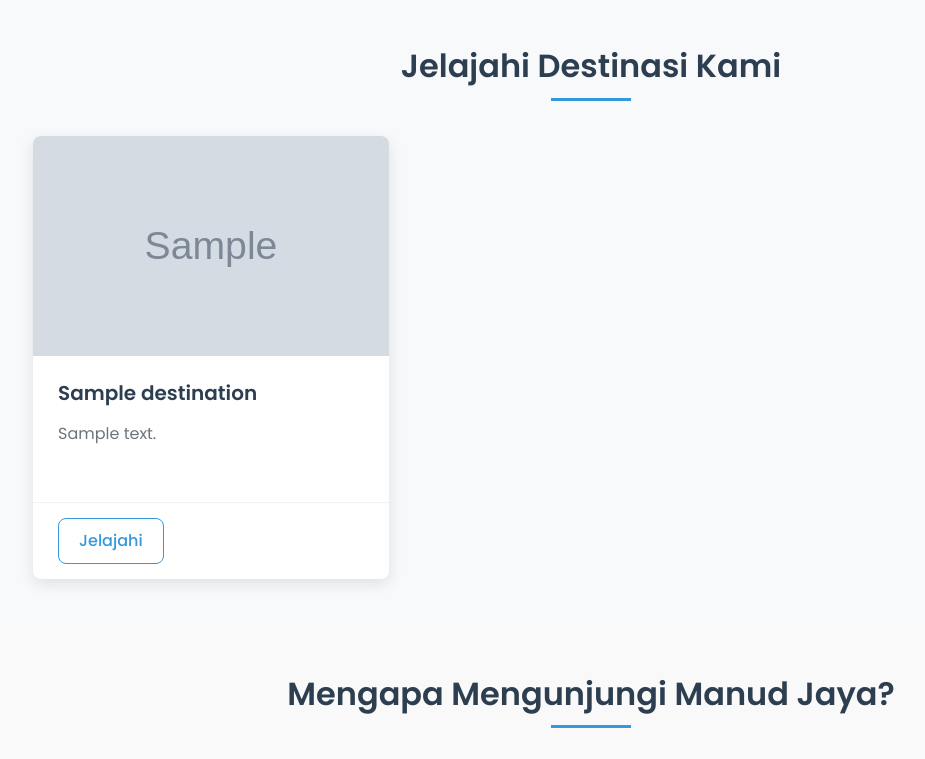
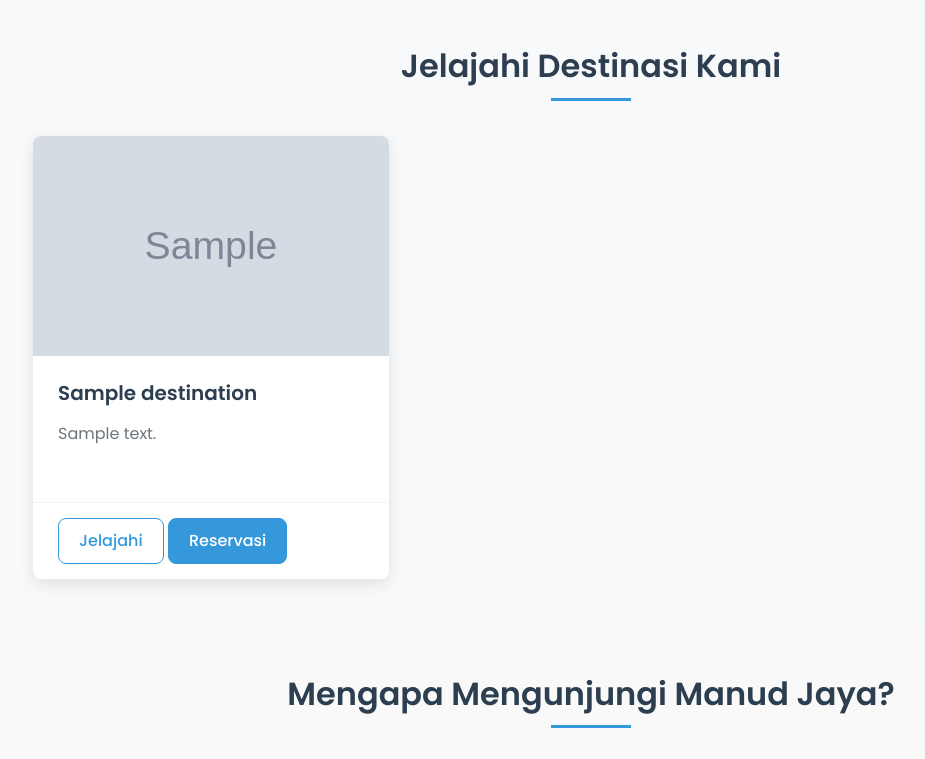
Before and after one commit to samuelmjn/dtpl-manud-jaya, a Django app: page / in a window 1280 px wide. Shown: the part 1037-1796 px from the top of the page, without its empty margins (49-974 px from the left). Run offline with Django 4.2, Linux system fonts and the light colour scheme; tables that the repository leaves empty hold one stand-in row (values such as "Sample post"); grey boxes marked "Sample" are stand-in pictures.

Commit message:
feat: tombol reservasi di setiap destinasi di halaman utama

```diff
--- a/templates/village/home.html
+++ b/templates/village/home.html
@@ -71,6 +71,8 @@
                         </div>
                         <div class="card-footer">
                             <a href="{{ destination.get_absolute_url }}" class="btn btn-outline-primary">Jelajahi</a>
+<!--                            TODO: fix href-->
+                            <a href="/reservasi/1" class="btn btn-primary">Reservasi</a>
                         </div>
                     </div>
                 </div>
```
